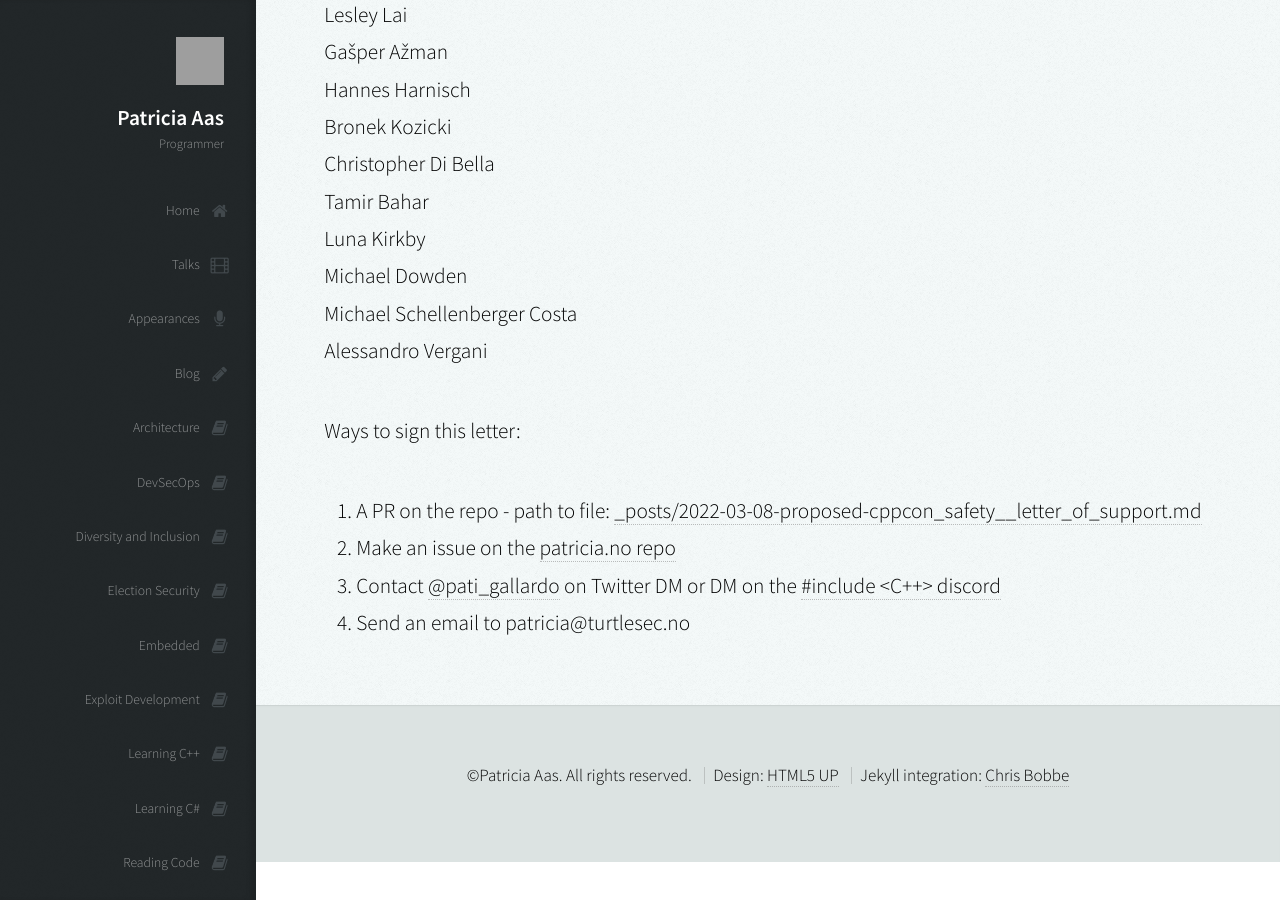
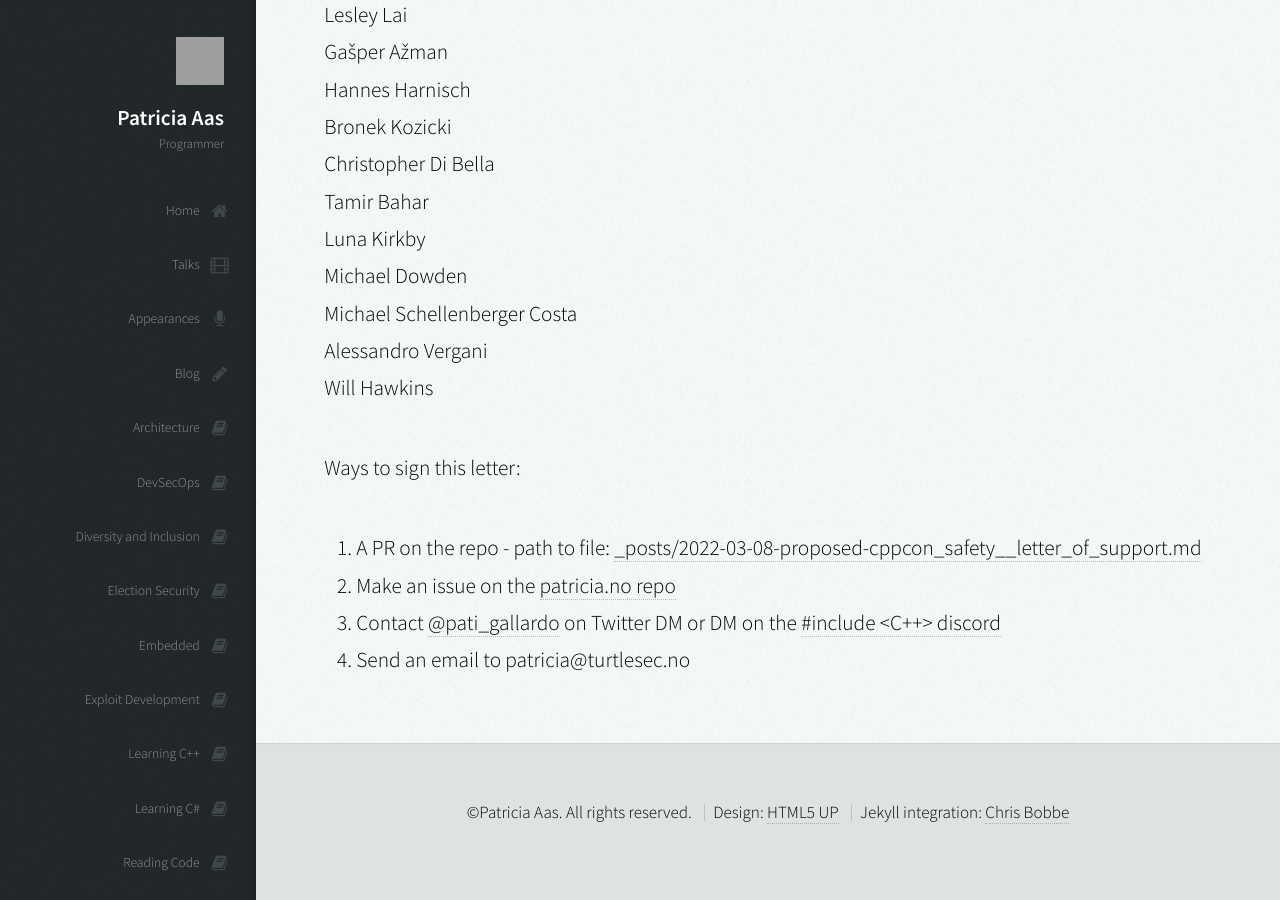
Before and after one commit to patricia-gallardo/patricia-gallardo.github.io, a Jekyll site: the page built from _posts/2022-03-08-proposed-cppcon_safety__letter_of_support.md, in a window 1280 px wide and 900 px high, scrolled down 1305 px. Built offline with Jekyll 4.4.1, drawn with Linux system fonts in a browser that asks for light colours; nearby versions of some CDN libraries; grey boxes are pictures that could not be loaded.

Commit message:
Update 2022-03-08-proposed-cppcon_safety__letter_of_support.md
Add a name of support.

```diff
--- a/_posts/2022-03-08-proposed-cppcon_safety__letter_of_support.md
+++ b/_posts/2022-03-08-proposed-cppcon_safety__letter_of_support.md
@@ -44,6 +44,7 @@ Luna Kirkby <br>
 Michael Dowden <br>
 Michael Schellenberger Costa <br>
 Alessandro Vergani <br>
+Will Hawkins <br>
 
 Ways to sign this letter:
 1. A PR on the repo - path to file: [_posts/2022-03-08-proposed-cppcon_safety__letter_of_support.md][4]
```
